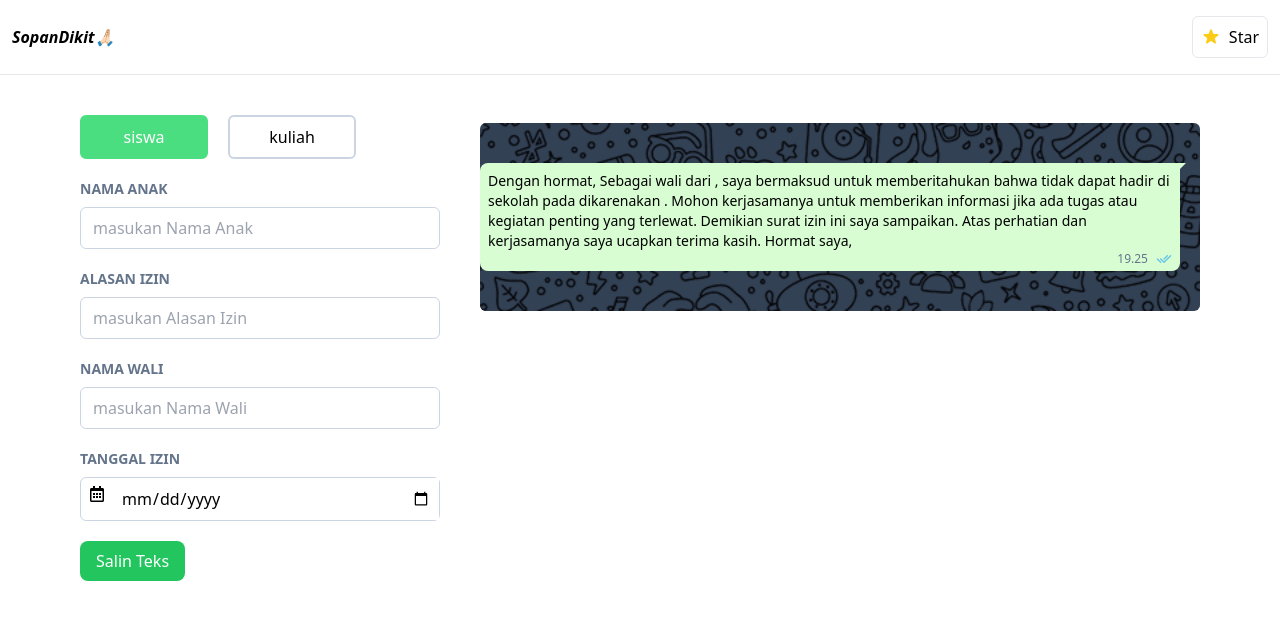
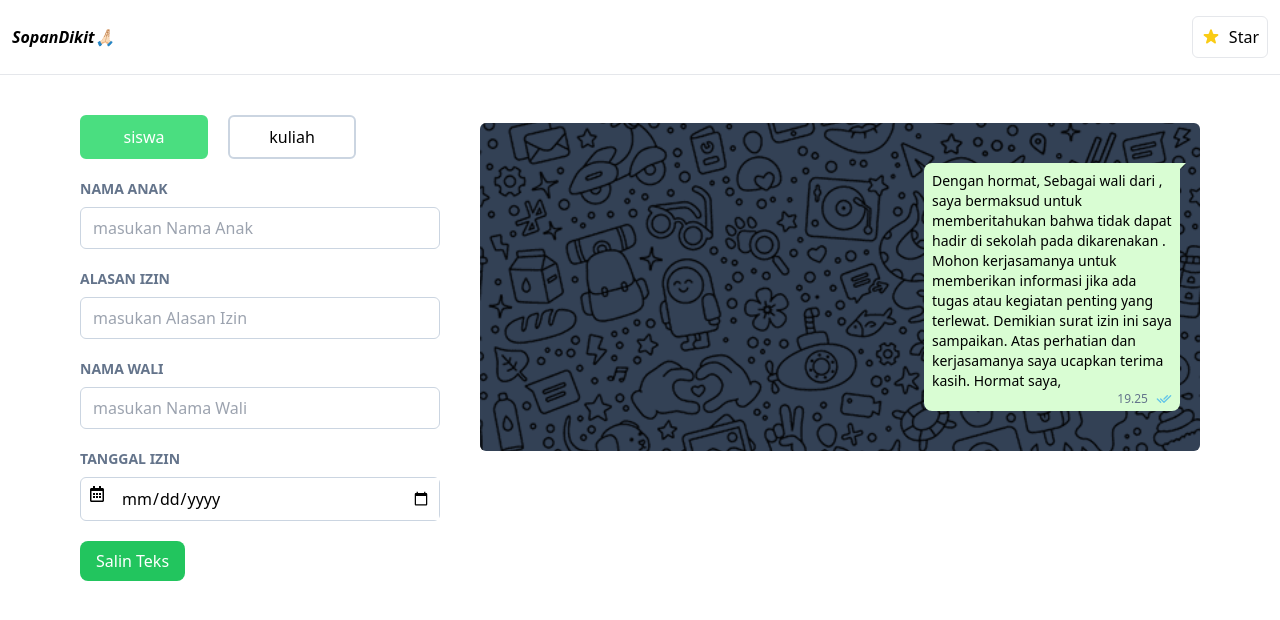
Before and after one commit to Taufik-H/sopandikit, a React (Vite) app: page / in a window 1280 px wide. Shown: the top 620 px of the page. Built offline with nearby package versions, Linux system fonts and the light colour scheme.

Commit message:
Update Content.jsx

```diff
--- a/src/components/Content.jsx
+++ b/src/components/Content.jsx
@@ -191,7 +191,7 @@ const Content = () => {
                   alt="bg"
                   className="w-full h-full object-cover absolute"
                 />
-                <div className="chat-bubble relative w-62 p-2 bg-[#D9FDD3] mt-10 float-right mb-10 mr-5 rounded-lg rounded-tr-[0px]">
+                <div className="chat-bubble relative w-64 p-2 bg-[#D9FDD3] mt-10 float-right mb-10 mr-5 rounded-lg rounded-tr-[0px]">
                   <div className="break-words mb-3 text-sm">{item.text}</div>
                   <div className="absolute bottom-1 right-2 text-[#64C5E8] flex gap-2 items-center">
                     <p className="text-slate-500 text-xs">{`${formatTime(
```
